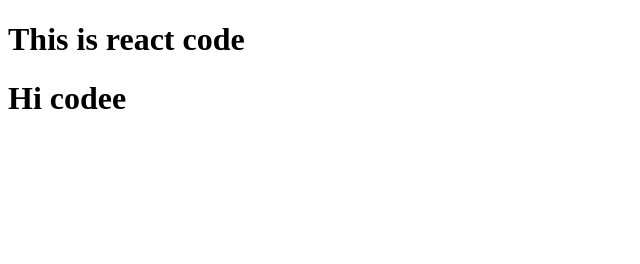
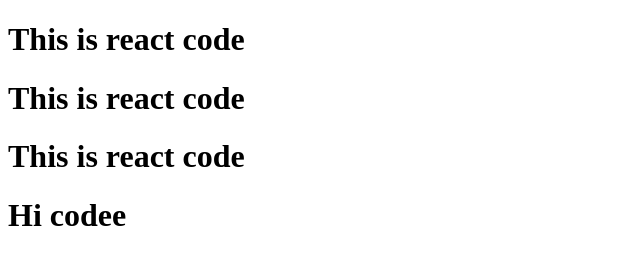
Before and after one commit to akanshasingh73/react-code, a React app: page / in a window 1280 px wide. Shown: the whole page, without its empty margins (0-640 px from the left). Built offline with nearby package versions, Linux system fonts and the light colour scheme.

Commit message:
component compostion

```diff
--- a/App.js
+++ b/App.js
@@ -1,14 +1,16 @@
 import React from "react";
 import ReactDOM from "react-dom/client";
 
-const Heading = () => <h1>This is react code</h1>
-
+const Heading = () => <h1>This is react code</h1>;
+// component composotion
 const Title = () => (
-  <div id="parent" >
+  <div id="parent">
     <Heading />
+    <Heading></Heading>
+    { Heading()}
     <h1>Hi codee</h1>
   </div>
 );
 
 const root = ReactDOM.createRoot(document.getElementById("root"));
-root.render(<Title/>)
+root.render(<Title />);
--- a/index.html
+++ b/index.html
@@ -1,12 +1,12 @@
 <!DOCTYPE html>
 <html lang="en">
-<head>
-    <meta charset="UTF-8">
-    <meta name="viewport" content="width=device-width, initial-scale=1.0">
+  <head>
+    <meta charset="UTF-8" />
+    <meta name="viewport" content="width=device-width, initial-scale=1.0" />
     <title>Document</title>
-</head>
-<body>
+  </head>
+  <body>
     <div id="root"></div>
     <script type="module" src="./App.js"></script>
-</body>
+  </body>
 </html>
```
